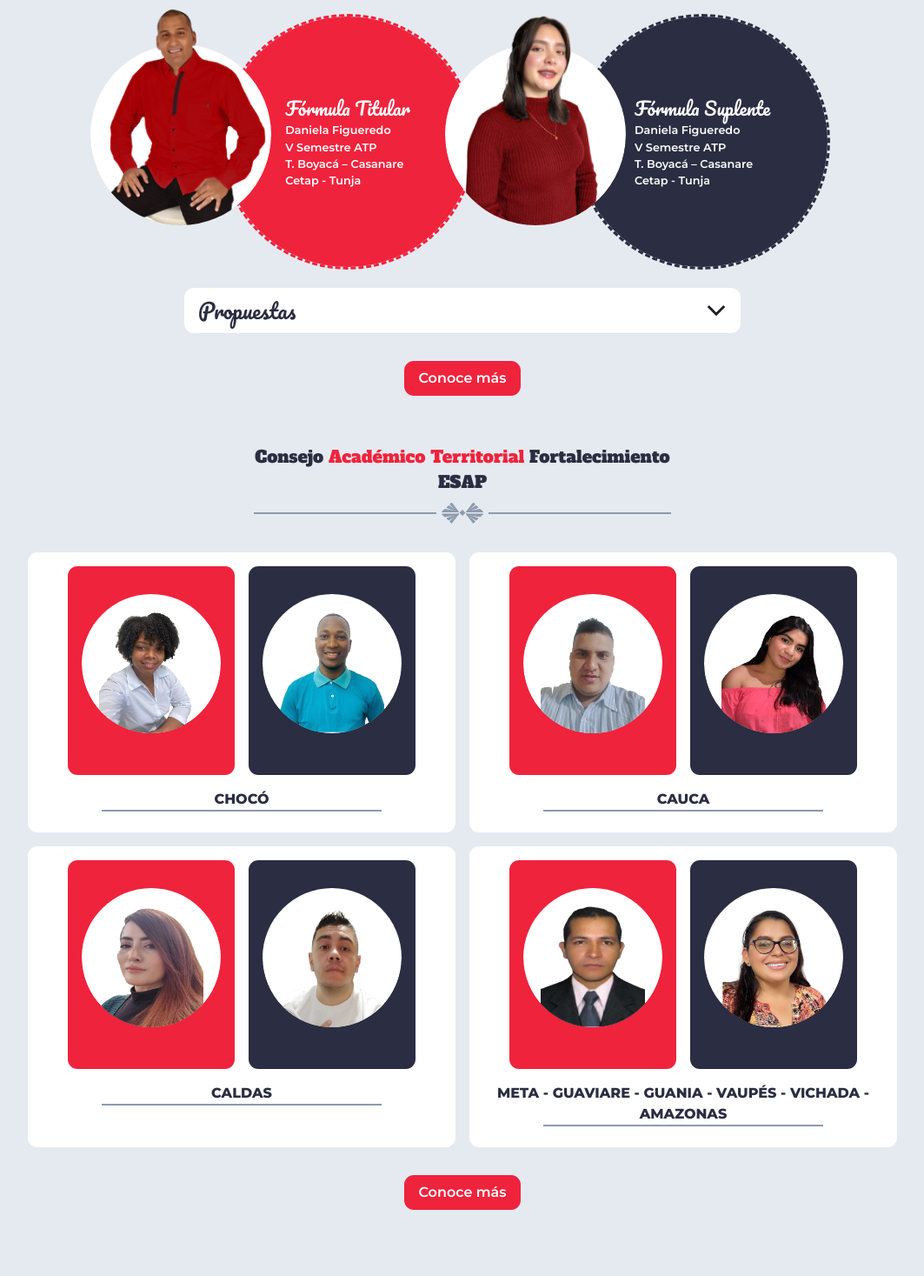
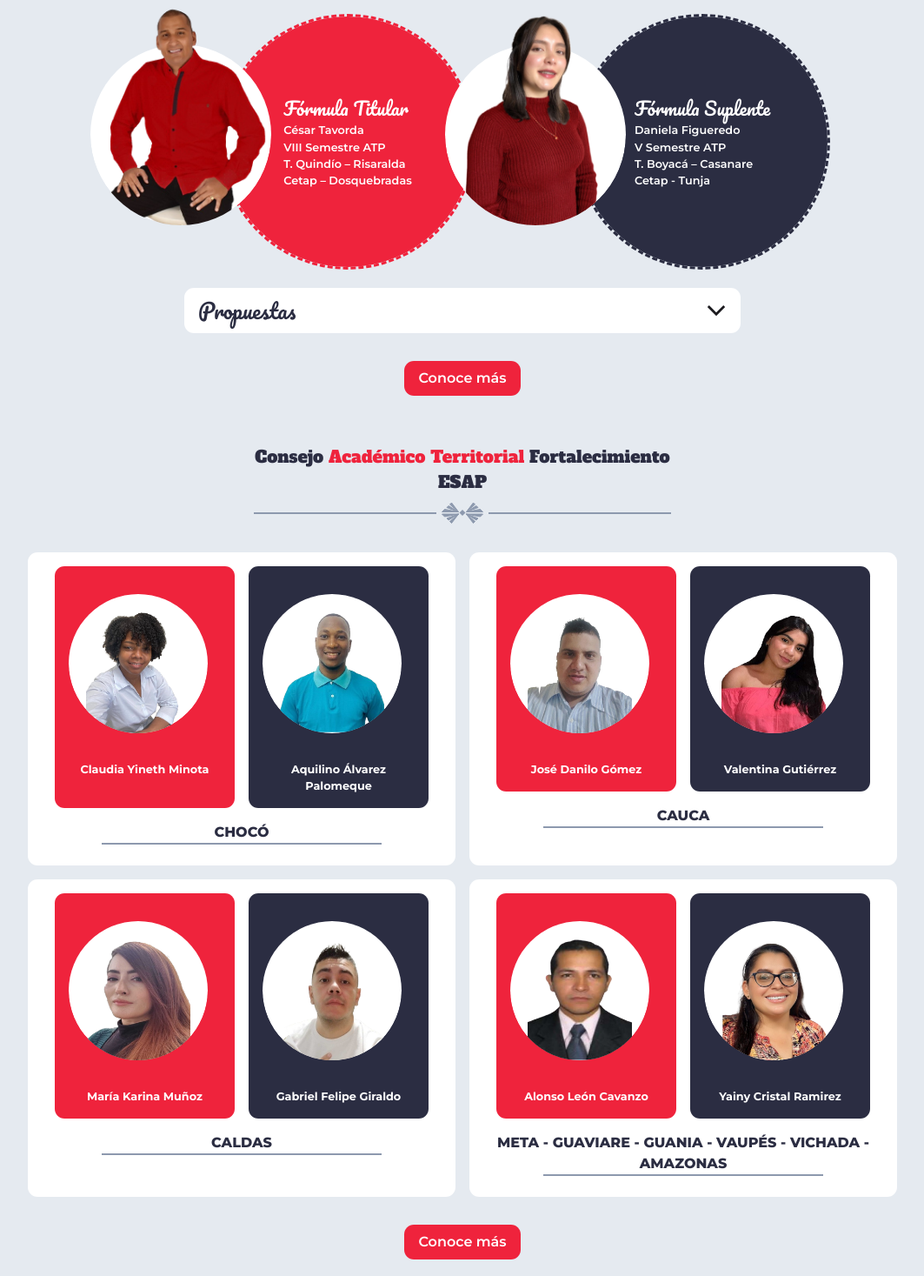
Before and after one commit to DanielGonzalezDev/consejo-daniela, a React (Vite) app: page / in a window 1280 px wide. Shown: the part 952-2419 px from the top of the page at 87% size, without its empty margins (108-1171 px from the left). Built offline with nearby package versions, Linux system fonts and the light colour scheme; grey boxes are pictures that could not be loaded.

Commit message:
feat: add names and fix academic

```diff
--- a/src/components/electoralCard/electoralCard.css
+++ b/src/components/electoralCard/electoralCard.css
@@ -13,6 +13,7 @@
 .electoral-card__avatar {
     border-radius: var(--rounded-1);
     padding: 1rem;
+    width: 45%;
 }
 
 .electoral-card__avatar--primary {
@@ -72,6 +73,12 @@
     border: 1px solid var(--grayishblue);
 }
 
+.electoral-card__name {
+    color: var(--white);
+    text-align: center;
+    font-size: .8rem;
+}
+
 
 @media (min-width: 1240px) {
 
--- a/src/components/electoralCard/electoralCard.tsx
+++ b/src/components/electoralCard/electoralCard.tsx
@@ -20,6 +20,7 @@
                         <div className={"img__circle"}></div>
                         <img className={"img"} src={srcPrincipal} alt={namePrincipal} width={120} height={120} />
                     </div>
+                    <h6 className='electoral-card__name'>{namePrincipal}</h6>
                 </article>
                 <article className="electoral-card__avatar electoral-card__avatar--secondary">
                     <div className={"principal-avatar__img"}>
@@ -27,6 +28,7 @@
                         <div className={"img__circle"}></div>
                         <img className={"img"} src={srcSecondary} alt={nameSecondary} width={120} height={120} />
                     </div>
+                    <h6 className='electoral-card__name'>{nameSecondary}</h6>
                 </article>
             </div>
             <div className="electoral-card__footer">
--- a/src/data.tsx
+++ b/src/data.tsx
@@ -17,10 +17,10 @@
 export const dataPrincipals1: PrincipalAvatarShape[] = [
     {
         title: "Fórmula Titular",
-        name: "Daniela Figueredo",
-        study: "V Semestre ATP",
-        scope: "T. Boyacá – Casanare",
-        city: "Cetap - Tunja",
+        name: "César Tavorda",
+        study: "VIII Semestre ATP",
+        scope: "T. Quindío – Risaralda",
+        city: "Cetap – Dosquebradas",
         src: boyacaPrincipal
     },
     {
@@ -119,8 +119,8 @@
     {
         srcPrincipal: territorial7,
         srcSecondary: territorial8,
-        namePrincipal: "Yainy Cristal Ramirez",
-        nameSecondary: "Alonso León Cavanzo",
+        namePrincipal: "Alonso León Cavanzo",
+        nameSecondary: "Yainy Cristal Ramirez",
         title: "META - GUAVIARE - GUANIA - VAUPÉS - VICHADA - AMAZONAS"
     },
 ]
```
